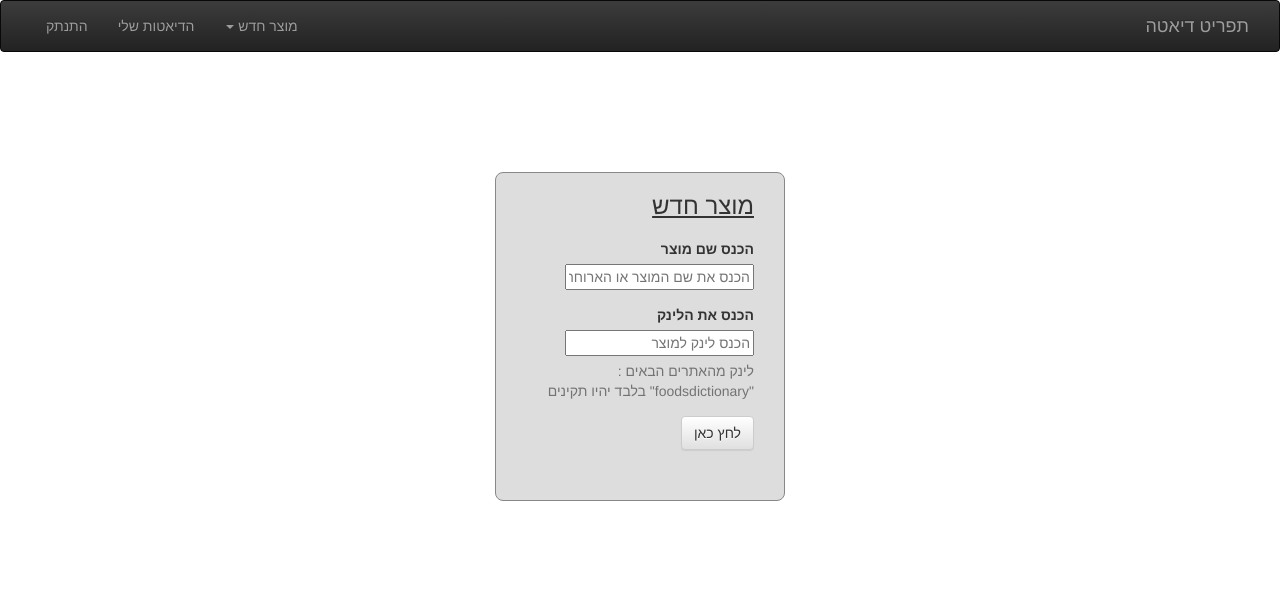
After one commit to Thecink09/Calculate_Diet, a Flask app: page /food/add_with_a_link in a window 1280 px wide. The commit adds this page. Shown: the top 600 px of the page. Run offline with Flask 2, Linux system fonts and the light colour scheme; the visitor is signed in with stand-in values (Sample User, id 1); some libraries are stand-ins or nearby versions.

Commit message:
added UI - food can be added by anyone, either by specifics or by a link

```diff
--- a/src/modules/food/views.py
+++ b/src/modules/food/views.py
@@ -25,19 +25,42 @@ def select_food(food_id):
 
 
 @food_blueprint.route("/add_food", methods=["POST", "GET"])
-@decorators.requires_admin
+@decorators.requires_login
 def add_food():
+    if request.method == "POST":
+        try:
+            user = User.get_by_email(email=session['email'])
+            food = Food(request.form['name'], user_id=user._id)
+            if not request.form['cal'] == "":
+                food.cal = float(request.form['cal'])
+            if not request.form['pro'] == "":
+                food.pro = float(request.form['pro'])
+            if not request.form['fat'] == "":
+                food.fat = float(request.form['fat'])
+            if not request.form['carbs'] == "":
+                food.carbs = float(request.form['carbs'])
+            food.save_to_mongo()
+        except food_exceptions.NameAlreadyExistsException:
+            return render_template("food/add_food.html", ex="שם זה קיים כבר, הכנס שם אחר.")
+        return render_template("food/add_food.html", added=food.name)
+    return render_template("food/add_food.html")
+
+
+@food_blueprint.route("/add_with_a_link", methods=["POST", "GET"])
+@decorators.requires_login
+def add_with_a_link():
     if request.method == "POST":
         user = User.get_by_email(session['email'])
         try:
             food = Food(name=request.form['name'],
                         user_id=user._id,
                         url=request.form['url'])
+            food.load_values()
             food.save_to_mongo()
         except food_exceptions.NameAlreadyExistsException:
-            return render_template("food/add_food.html", ex="שם זה קיים כבר, הכנס שם אחר.")
-        return render_template("food/add_food.html", added=food.name)
-    return render_template("food/add_food.html")
+            return render_template("food/add_with_a_link.html", ex="שם זה קיים כבר, הכנס שם אחר.")
+        return render_template("food/add_with_a_link.html", added=food.name)
+    return render_template("food/add_with_a_link.html")
 
 
 @food_blueprint.route("/edit_food/<string:food_id>", methods=["POST", "GET"])
--- a/src/templates/base.html
+++ b/src/templates/base.html
@@ -13,7 +13,7 @@
     <div class="container-fluid">
         <div class="navbar-header navbar-right">
             <button type="button" class="navbar-toggle collapsed" data-toggle="collapse"
-                    data-target="#bs-example-navbar-collapse-1" aria-expanded="false">
+                    data-target="#nav-bar-menu" aria-expanded="false">
                 <span class="sr-only">פתח תפריט</span>
                 <span class="icon-bar"></span>
                 <span class="icon-bar"></span>
@@ -22,17 +22,25 @@
             <a class="navbar-brand" href="{% if session['email'] %} /user/profile {% else %} / {% endif %}">תפריט
                 דיאטה</a>
         </div>
-        <div class="collapse navbar-collapse" id="bs-example-navbar-collapse-1">
+        <div class="collapse navbar-collapse" id="nav-bar-menu">
             <ul class="nav navbar-nav">
 
                 {% if session['email'] %}
 
                 <li class="navbar-left"><a href="/user/logout">התנתק</a></li>
                 <li class="navbar-left"><a href="/list/my_lists">הדיאטות שלי</a></li>
+                <li class="navbar-left">
+                    <a href="#" class="dropdown-toggle" data-toggle="dropdown" role="button" aria-haspopup="true"
+                       aria-expanded="false"> מוצר חדש <span class="caret"></span></a>
+                    <ul class="dropdown-menu">
+                        <li><a href="/food/add_food">הוספת מוצר חדש</a></li>
+                        <li role="separator" class="divider"></li>
+                        <li><a href="/food/add_with_a_link">הוסף באמצעות קישור</a></li>
+                    </ul>
+                </li>
 
                 {% if session['email'] in config.ADMINS %}
 
-                <li class="navbar-left"><a href="/food/add_food">מוצר חדש</a></li>
                 <li class="navbar-left"><a href="/food/edit_food/list_products">ערוך מוצרים</a></li>
 
                 {% endif %}
--- /dev/null
+++ b/src/templates/food/add_with_a_link.html
@@ -0,0 +1,34 @@
+{% extends 'base.html' %}
+{% block content %}
+
+<div class="container">
+    <form class="form-size" method="POST">
+        <h3>מוצר חדש</h3>
+        <div class="form-group">
+            <label for="name">הכנס שם מוצר</label>
+            <input id="name" name="name" type="text" placeholder="הכנס את שם המוצר או הארוחה"/>
+        </div>
+        <div class="form-group">
+            <label for="url">הכנס את הלינק</label>
+            <input id="url" name="url" type="text" placeholder="הכנס לינק למוצר" aria-describedby="link-description">
+            <span id="link-description" class="help-block">לינק מהאתרים הבאים : "foodsdictionary" בלבד יהיו תקינים</span>
+        </div>
+        <button type="submit" class="btn btn-default" style="margin-bottom: 20px;">לחץ כאן</button>
+
+        {% if ex %}
+        <div class="alert alert-danger">
+            <span> {{ ex }}</span>
+        </div>
+        {% endif %}
+        {% if added %}
+        <div class="alert alert-success">
+            <span>המוצר {{ added }} נוסף בהצלחה!</span>
+        </div>
+        {% endif %}
+    </form>
+
+
+
+</div>
+
+{% endblock %}
--- a/src/templates/food/edit_food.html
+++ b/src/templates/food/edit_food.html
@@ -26,7 +26,7 @@
     <div class="form-size" style="width: 600px;">
         <form action="{{ url_for('food.edit_food', food_id=food._id) }}" method="POST">
             <h3 aria-describedby="header-describe-updatetext">עדכן את הערך התזונתי של {{ food.name }} </h3>
-            <p id="header-describe-updatetext">ערך שאותו תשאירו ריק ישאר רשום ולא יעודכן.</p>
+            <span id="header-describe-updatetext" class="help-block">ערך שאותו תשאירו ריק ישאר רשום ולא יעודכן.</span>
             <div class="form-group">
                 <label for="cal">קלוריות : </label>
                 <input id="cal" name="cal" type="number" min="0" step="0.01" placeholder="הכנס את מספר הקלוריות"/>
```
Also changed, not shown: src/modules/food/food.py (+3 -4 lines), src/templates/food/add_food.html (+18 -6 lines).
